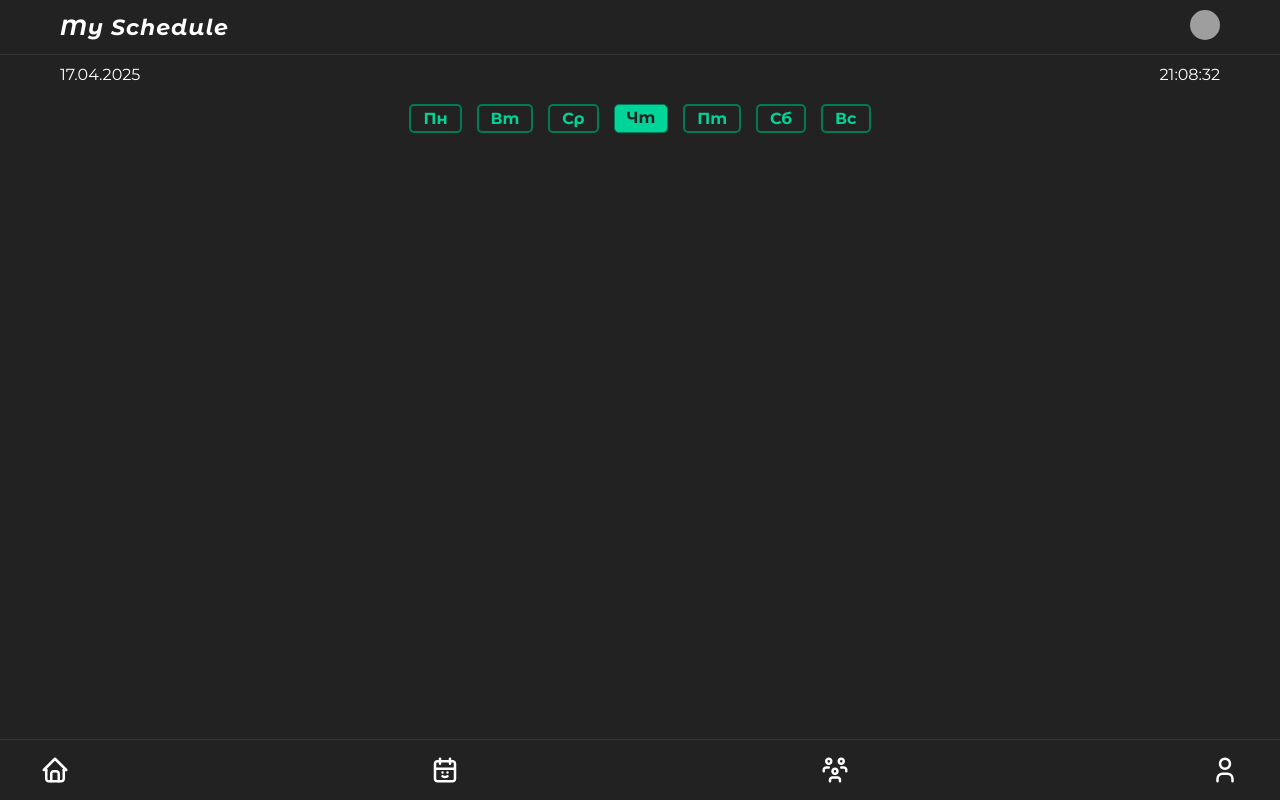
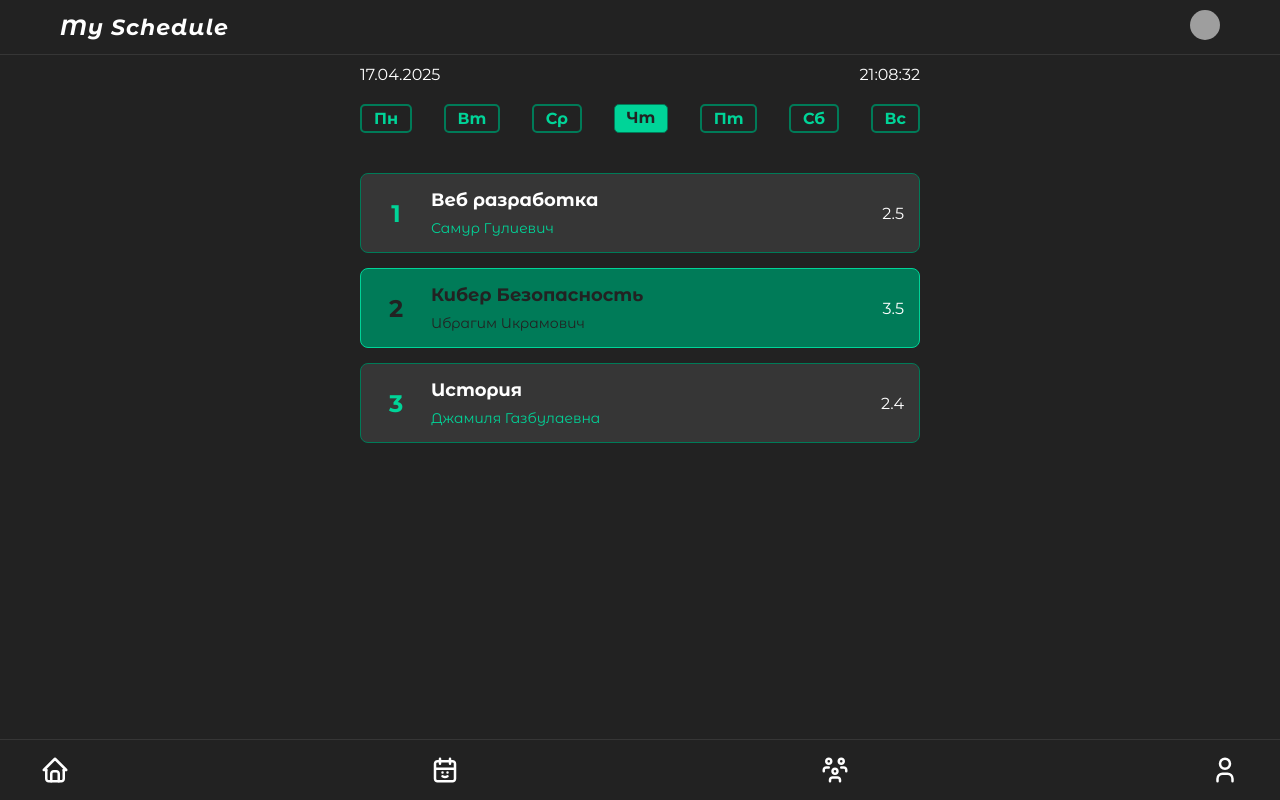
Before and after one commit to Samur000/schedule, a Next.js app: page / in a window 1280 px wide. Built offline with nearby package versions, Linux system fonts and the light colour scheme; grey boxes are pictures that could not be loaded.

Commit message:
add to classes

```diff
--- a/src/app/components/ClassComponent.jsx
+++ b/src/app/components/ClassComponent.jsx
@@ -1,5 +1,55 @@
+"use client";
+
+import { useState } from 'react';
+
 export default function ClassComponent() {
+	// Пример данных расписания
+	const initialScheduleItems = [
+		{
+			id: 1,
+			order: 1,
+			subject: 'Веб разработка',
+			teacher: 'Самур Гулиевич',
+			room: '2.5',
+			isActive: false
+		},
+		{
+			id: 2,
+			order: 2,
+			subject: 'Кибер Безопасность',
+			teacher: 'Ибрагим Икрамович',
+			room: '3.5',
+			isActive: true
+		},
+		{
+			id: 3,
+			order: 3,
+			subject: 'История',
+			teacher: 'Джамиля Газбулаевна',
+			room: '2.4',
+			isActive: false
+		}
+	];
+
+	const [classes, setClasses] = useState(initialScheduleItems);
+
 	return (
-		<></>
-	)
+		<div className="classes">
+			{classes.map((item) => (
+				<div
+					key={item.id}
+					className={`class-item ${item.isActive ? 'active' : ''}`}
+				>
+					<div className="class-order">{item.order}</div>
+					<div className="class-info">
+						<h3 className="class-subject">{item.subject}</h3>
+						<div className="class-details">
+							<span className="class-teacher">{item.teacher}</span>
+						</div>
+					</div>
+					<span className="class-room">{item.room}</span>
+				</div>
+			))}
+		</div>
+	);
 }
--- a/src/app/globals.css
+++ b/src/app/globals.css
@@ -1,5 +1,6 @@
 @import url('https://fonts.googleapis.com/css2?family=Exo+2:ital,wght@0,100..900;1,100..900&display=swap');
 @import url('https://fonts.googleapis.com/css2?family=Montserrat+Alternates:ital,wght@0,100;0,200;0,300;0,400;0,500;0,600;0,700;0,800;0,900;1,100;1,200;1,300;1,400;1,500;1,600;1,700;1,800;1,900&display=swap');
+
 :root {
 	--primary: #222222;
 	--primary2: #363636;
@@ -15,13 +16,16 @@
 	font-family: sans-serif;
 	font-family: "Montserrat Alternates", sans-serif;
 }
-a{
+
+a {
 	text-decoration: none;
 	color: var(--text);
 }
-a:hover{
+
+a:hover {
 	opacity: .8;
 }
+
 body {
 	background-color: var(--primary);
 	color: var(--text);
@@ -35,7 +39,8 @@ body {
 	margin: 0 auto;
 }
 
-header, footer{
+header,
+footer {
 	background-color: var(--primary);
 }
 
@@ -68,7 +73,7 @@ header img {
 
 
 /* Footer */
-footer{
+footer {
 	position: fixed;
 	width: 100%;
 	bottom: 0;
@@ -77,42 +82,48 @@ footer{
 	/* box-shadow: 0px -1px 5px var(--text); */
 }
 
-footer .container{
+footer .container {
 	position: relative;
-	padding: 0 ;
+	padding: 0;
 	display: flex;
 	justify-content: space-between;
 }
 
-footer a{
+footer a {
 	display: block;
 	width: 30px;
 	height: 30px;
 }
-footer svg{
+
+footer svg {
 	width: 100%;
 	height: 100%;
 }
-footer path{
+
+footer path {
 	stroke: var(--text);
 }
 
 
 /* WeekDay */
-.data-container{
+.data-container {
 	display: flex;
 	justify-content: space-between;
+	max-width: 600px;
+	padding: 0 20px;
+	margin: 0 auto;
 }
-.week-day-container{
-	gap: 10px;
+
+.week-days {
+	display: flex;
+	justify-content: space-between;
+	max-width: 600px;
+	padding: 0 20px;
+	margin: 0 auto;
+	margin-top: 20px;
 }
-.week-days{
-	margin-top: 20px;
-	display: flex;
-	justify-content: center;
-	gap: 15px;
-}
-.week-day{
+
+.week-day {
 	border-radius: 5px;
 	display: inline-block;
 	padding: 3px 12px;
@@ -122,20 +133,111 @@ footer path{
 	font-weight: bold;
 	cursor: pointer;
 }
-.week-day.active{
+
+.week-day.active {
 	background-color: var(--accent2);
 	color: var(--primary);
 	border: 1px solid var(--accent);
 }
 
-.week-day:hover{
+.week-day:hover {
 	opacity: .8;
 }
+
 @media (max-width: 500px) {
-	.week-days{
+	.week-days {
 		gap: 7px;
 	}
-	.week-day{
+
+	.week-day {
 		padding: 3px 7px;
 	}
- }
+}
+
+/* Classes Schedule */
+.classes {
+	display: flex;
+	flex-direction: column;
+	gap: 15px;
+	padding: 20px;
+	max-width: 600px;
+	margin: 0 auto;
+	margin-top: 20px;
+}
+
+.class-item {
+	background-color: var(--primary2);
+	border: 1px solid var(--accent);
+	border-radius: 8px;
+	padding: 15px;
+	display: flex;
+	align-items: center;
+	gap: 15px;
+	cursor: pointer;
+	transition: all 0.3s ease;
+}
+
+.class-item.active {
+	background-color: var(--accent);
+	border-color: var(--accent2);
+}
+
+.class-order {
+	font-size: 24px;
+	font-weight: bold;
+	color: var(--accent2);
+	min-width: 40px;
+	display: flex;
+	align-items: center;
+	justify-content: center;
+}
+
+.class-item.active .class-order {
+	color: var(--primary);
+}
+
+.class-info {
+	flex: 1;
+}
+
+.class-subject {
+	font-size: 18px;
+	margin-bottom: 8px;
+	color: var(--text);
+}
+
+.class-item.active .class-subject {
+	color: var(--primary);
+}
+
+.class-details {
+	display: flex;
+	justify-content: space-between;
+	color: var(--accent2);
+	font-size: 14px;
+}
+
+.class-item.active .class-details {
+	color: var(--primary);
+}
+
+@media (max-width: 500px) {
+	.classes {
+		padding: 10px;
+		gap: 10px;
+	}
+
+	.class-item {
+		padding: 10px;
+		gap: 10px;
+	}
+
+	.class-order {
+		font-size: 20px;
+		min-width: 30px;
+	}
+
+	.class-subject {
+		font-size: 16px;
+	}
+}
--- a/src/app/page.jsx
+++ b/src/app/page.jsx
@@ -1,11 +1,13 @@
 import Link from "next/link";
 import WeekDaysComponent from "./components/WeekDaysComponent";
+import ClassComponent from "./components/ClassComponent";
 
 export default function Home() {
 	return (
 		<div className="container">
 		{/* <h1>Здесь будет рассписание</h1> */}
 		<WeekDaysComponent/>
+		<ClassComponent/>
 		</div>
 	);
 }
```
Also changed, not shown: src/app/components/WeekDaysComponent.jsx (indentation only).
